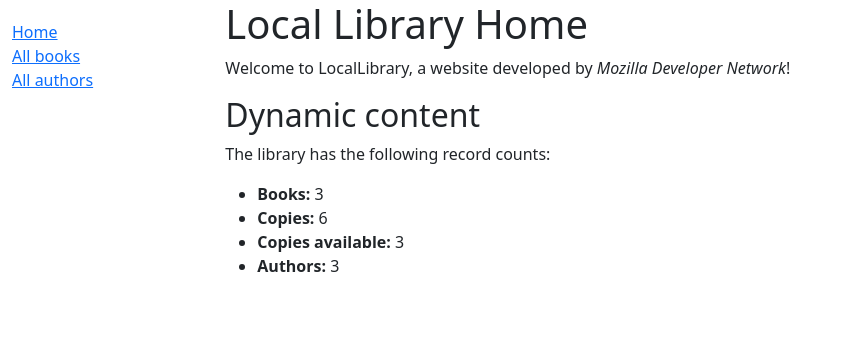
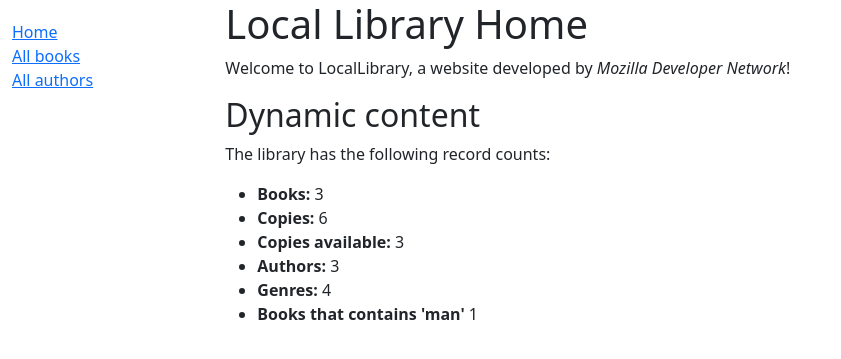
Before and after one commit to adex-badr18/locallibrary, a Django app: page /catalog/ in a window 1280 px wide. Shown: the top 359 px of the page, without its empty margins (0-841 px from the left). Run offline with Django 4.2, Linux system fonts and the light colour scheme; data comes from the database, SQL or seed files in the repository.

Commit message:
Count genres and books that contain a particular word

```diff
--- a/catalog/templates/index.html
+++ b/catalog/templates/index.html
@@ -1,5 +1,6 @@
 {% extends "base_generic.html" %}
 
+{% block title %}<title>Index</title>{% endblock %}
 {% block content %}
 <h1>Local Library Home</h1>
 <p>Welcome to LocalLibrary, a website developed by <em>Mozilla Developer Network</em>!</p>
@@ -10,5 +11,7 @@
     <li><strong>Copies:</strong> {{ num_instances }}</li>
     <li><strong>Copies available:</strong> {{ num_instances_available }}</li>
     <li><strong>Authors:</strong> {{ num_authors }}</li>
+    <li><strong>Genres:</strong> {{ num_genres }}</li>
+    <li><strong>Books that contains 'man'</strong> {{ book_filter }}</li>
 </ul>
 {% endblock %}
--- a/catalog/views.py
+++ b/catalog/views.py
@@ -18,11 +18,20 @@ def index(request):
     # The 'all()' is implied by default.
     num_authors = Author.objects.count()
 
+    # Generate counts for genres.
+    num_genres = Genre.objects.count()
+
+    # Generate count for books that contain a particular word.
+    book_filter = Book.objects.filter(
+        title__contains='man').count()
+
     context = {
         'num_books': num_books,
         'num_instances': num_instances,
         'num_instances_available': num_instances_available,
         'num_authors': num_authors,
+        'num_genres': num_genres,
+        'book_filter': book_filter,
     }
 
     # Render the HTML template index.html with the data in the context variable
```
